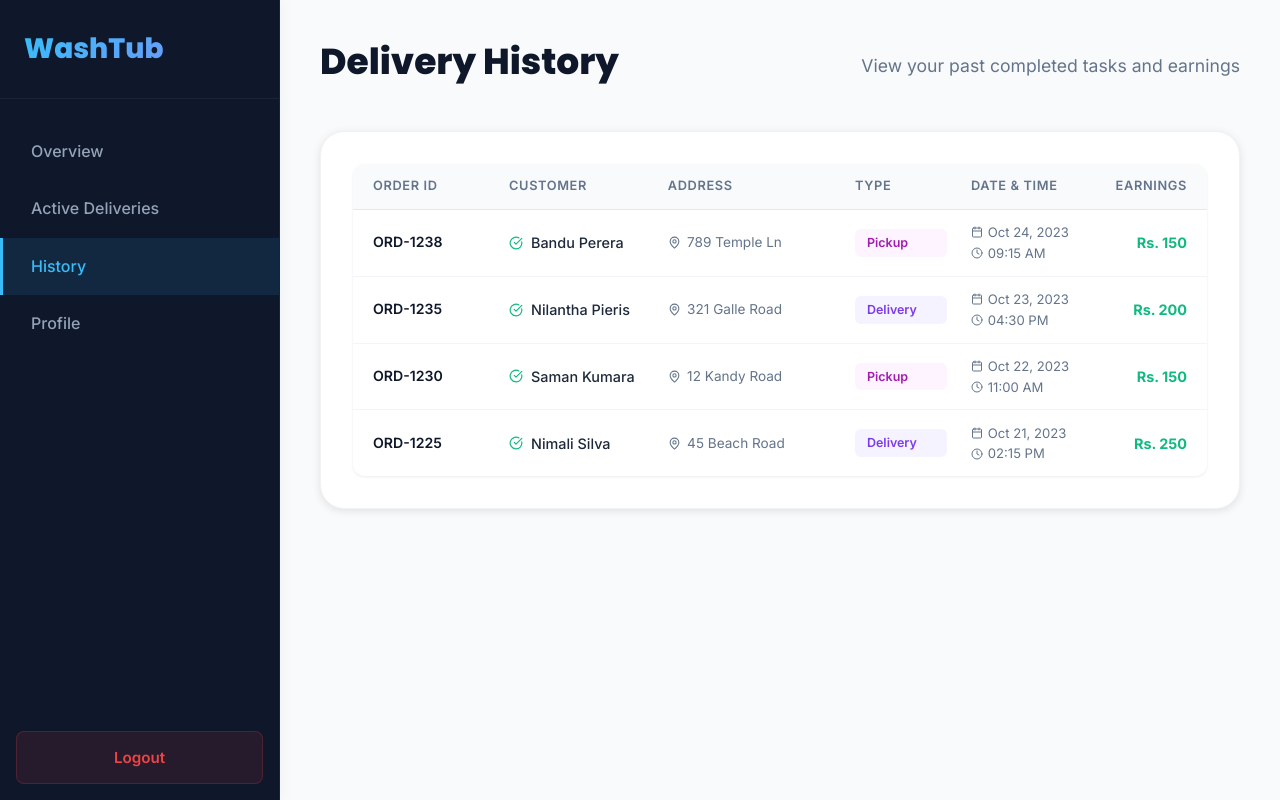
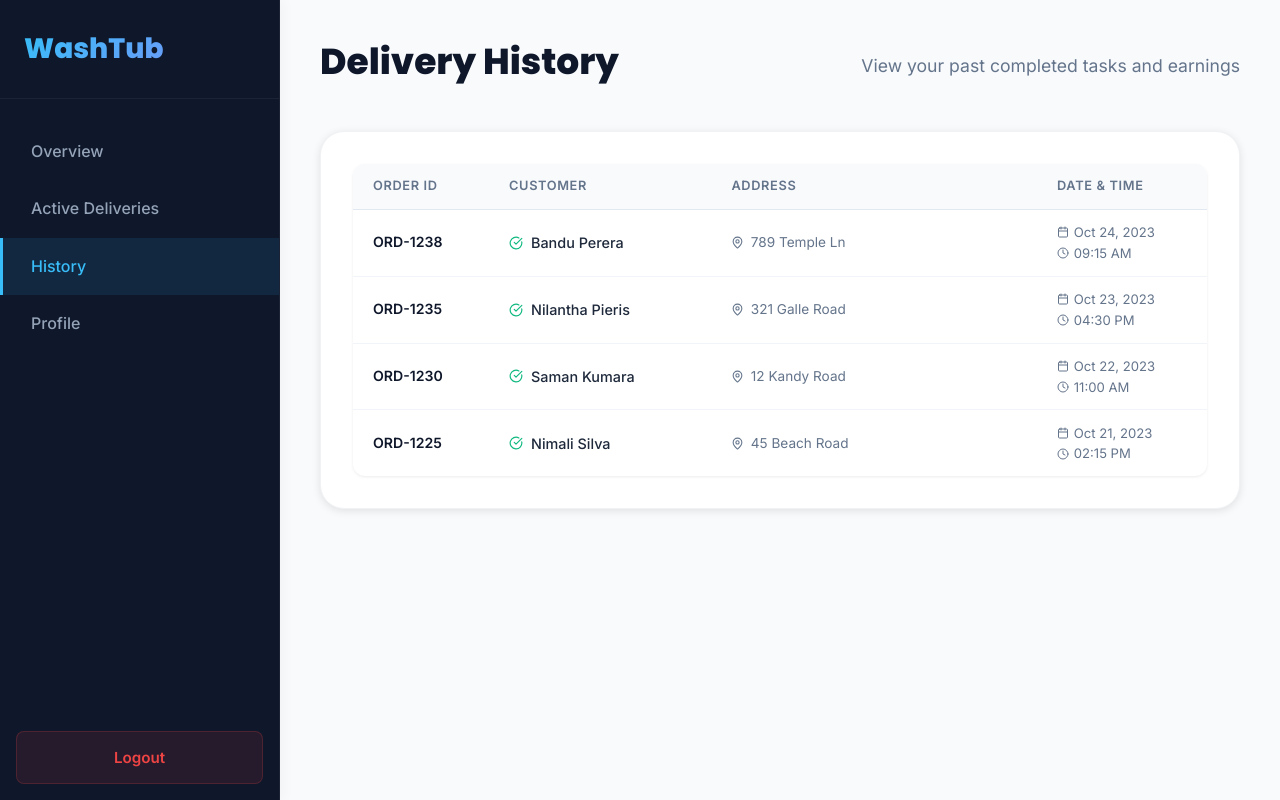
Before and after one commit to KavishaPerera/Wash-TUB, a React app in the folder frontend/: page /delivery-history in a window 1280 px wide. Built offline with nearby package versions, Linux system fonts and the light colour scheme; no server answers; the HTML template or start-up script is replaced by a standard one.

Commit message:
remove type and earnings colums from delivery history page

```diff
--- a/frontend/src/pages/DeliveryHistory.jsx
+++ b/frontend/src/pages/DeliveryHistory.jsx
@@ -6,10 +6,10 @@ import './DeliveryDashboard.css'; // Reusing the dashboard styles
 const DeliveryHistory = () => {
     // Mock Data for completed deliveries
     const [history] = useState([
-        { id: 'ORD-1238', name: 'Bandu Perera', address: '789 Temple Ln', type: 'Pickup', status: 'Completed', date: 'Oct 24, 2023', time: '09:15 AM', earnings: 'Rs. 150' },
-        { id: 'ORD-1235', name: 'Nilantha Pieris', address: '321 Galle Road', type: 'Delivery', status: 'Completed', date: 'Oct 23, 2023', time: '04:30 PM', earnings: 'Rs. 200' },
-        { id: 'ORD-1230', name: 'Saman Kumara', address: '12 Kandy Road', type: 'Pickup', status: 'Completed', date: 'Oct 22, 2023', time: '11:00 AM', earnings: 'Rs. 150' },
-        { id: 'ORD-1225', name: 'Nimali Silva', address: '45 Beach Road', type: 'Delivery', status: 'Completed', date: 'Oct 21, 2023', time: '02:15 PM', earnings: 'Rs. 250' },
+        { id: 'ORD-1238', name: 'Bandu Perera', address: '789 Temple Ln', status: 'Completed', date: 'Oct 24, 2023', time: '09:15 AM' },
+        { id: 'ORD-1235', name: 'Nilantha Pieris', address: '321 Galle Road', status: 'Completed', date: 'Oct 23, 2023', time: '04:30 PM' },
+        { id: 'ORD-1230', name: 'Saman Kumara', address: '12 Kandy Road', status: 'Completed', date: 'Oct 22, 2023', time: '11:00 AM' },
+        { id: 'ORD-1225', name: 'Nimali Silva', address: '45 Beach Road', status: 'Completed', date: 'Oct 21, 2023', time: '02:15 PM' },
     ]);
 
     return (
@@ -29,13 +29,11 @@ const DeliveryHistory = () => {
                 <section className="orders-section" style={{ marginTop: '2rem' }}>
                     <div style={{ background: 'white', borderRadius: '12px', boxShadow: '0 1px 3px rgba(0,0,0,0.08)', overflow: 'hidden' }}>
                         {/* Table Header */}
-                        <div style={{ display: 'grid', gridTemplateColumns: '120px 1fr 1.2fr 100px 110px 90px', gap: '1rem', padding: '0.75rem 1.25rem', background: '#f8fafc', borderBottom: '1px solid #e2e8f0', fontSize: '0.8rem', fontWeight: '600', color: '#64748b', textTransform: 'uppercase', letterSpacing: '0.05em' }}>
+                        <div style={{ display: 'grid', gridTemplateColumns: '120px 1fr 1.5fr 130px', gap: '1rem', padding: '0.75rem 1.25rem', background: '#f8fafc', borderBottom: '1px solid #e2e8f0', fontSize: '0.8rem', fontWeight: '600', color: '#64748b', textTransform: 'uppercase', letterSpacing: '0.05em' }}>
                             <span>Order ID</span>
                             <span>Customer</span>
                             <span>Address</span>
-                            <span>Type</span>
                             <span>Date &amp; Time</span>
-                            <span style={{ textAlign: 'right' }}>Earnings</span>
                         </div>
 
                         {/* Rows */}
@@ -44,7 +42,7 @@ const DeliveryHistory = () => {
                                 key={item.id}
                                 style={{
                                     display: 'grid',
-                                    gridTemplateColumns: '120px 1fr 1.2fr 100px 110px 90px',
+                                    gridTemplateColumns: '120px 1fr 1.5fr 130px',
                                     gap: '1rem',
                                     padding: '0.85rem 1.25rem',
                                     alignItems: 'center',
@@ -69,9 +67,6 @@ const DeliveryHistory = () => {
                                     <span style={{ whiteSpace: 'nowrap', overflow: 'hidden', textOverflow: 'ellipsis' }}>{item.address}</span>
                                 </div>
 
-                                {/* Type Badge */}
-                                <span className={`delivery-type type-${item.type.toLowerCase()}`} style={{ fontSize: '0.78rem' }}>{item.type}</span>
-
                                 {/* Date & Time */}
                                 <div style={{ fontSize: '0.82rem', color: '#64748b', lineHeight: '1.4' }}>
                                     <div style={{ display: 'flex', alignItems: 'center', gap: '0.3rem' }}>
@@ -81,9 +76,6 @@ const DeliveryHistory = () => {
                                         <Clock size={12} /> {item.time}
                                     </div>
                                 </div>
-
-                                {/* Earnings */}
-                                <span style={{ textAlign: 'right', fontWeight: '700', color: '#10b981', fontSize: '0.9rem' }}>{item.earnings}</span>
                             </div>
                         ))}
 
```
